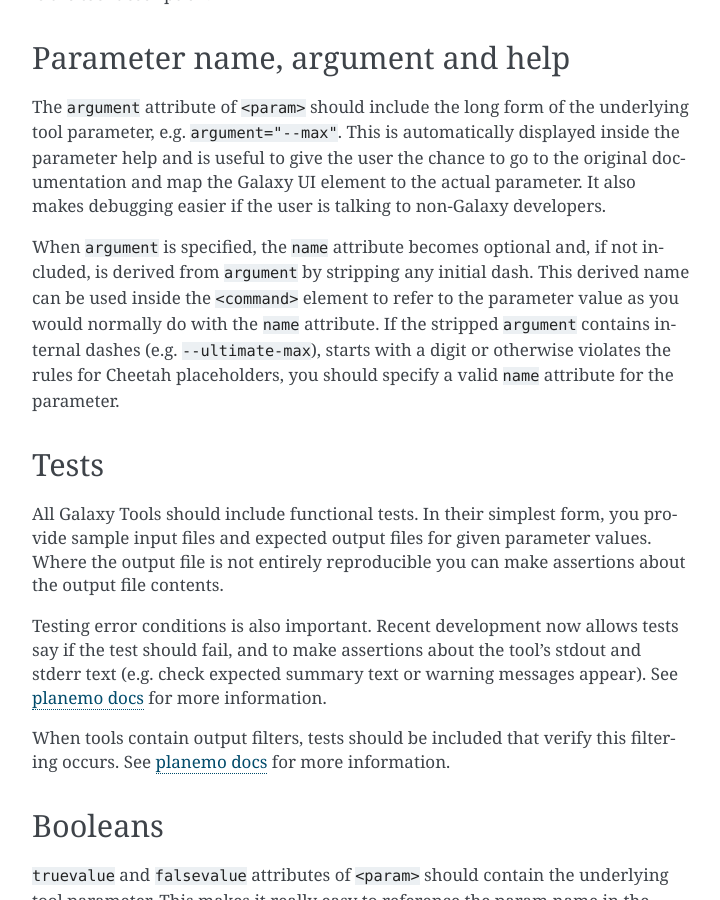
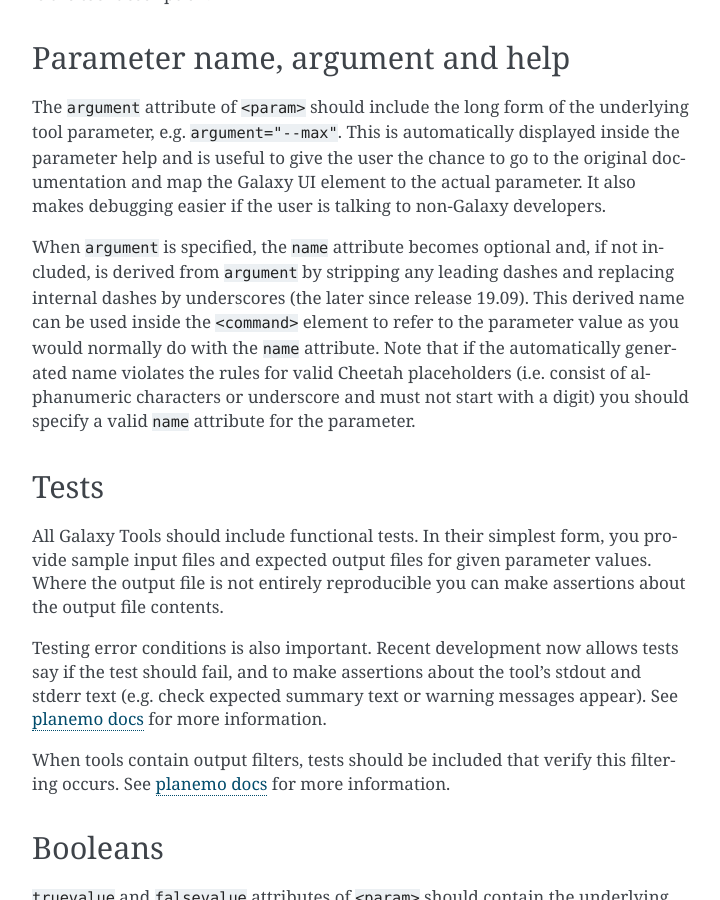
Before and after one commit to galaxy-iuc/standards, a Sphinx documentation site: the page built from docs/best_practices/tool_xml.rst, in a window 1280 px wide and 900 px high, scrolled down 2094 px. Shown: the whole window, without its empty margins (388-1108 px from the left). Built offline with Sphinx 7.4.7, drawn with Linux system fonts in a browser that asks for light colours.

Commit message:
update for argument rules
In response once this is merged https://github.com/galaxyproject/galaxy/pull/8409 ar 19.09 is released.

```diff
--- a/docs/best_practices/tool_xml.rst
+++ b/docs/best_practices/tool_xml.rst
@@ -108,12 +108,13 @@ Galaxy UI element to the actual parameter. It also makes debugging
 easier if the user is talking to non-Galaxy developers.
 
 When ``argument`` is specified, the ``name`` attribute becomes optional and, if
-not included, is derived from ``argument`` by stripping any initial dash. This
+not included, is derived from ``argument`` by stripping any leading dashes
+and replacing internal dashes by underscores (the later since release 19.09). This
 derived name can be used inside the ``<command>`` element to refer to the
 parameter value as you would normally do with the ``name`` attribute.
-If the stripped ``argument`` contains internal dashes (e.g. ``--ultimate-max``),
-starts with a digit or otherwise violates the rules for Cheetah placeholders,
-you should specify a valid ``name`` attribute for the parameter.
+Note that if the automatically generated name violates the rules for valid Cheetah
+placeholders (i.e. consist of alphanumeric characters or underscore and must not
+start with a digit) you should specify a valid ``name`` attribute for the parameter.
 
 Tests
 -----
```
